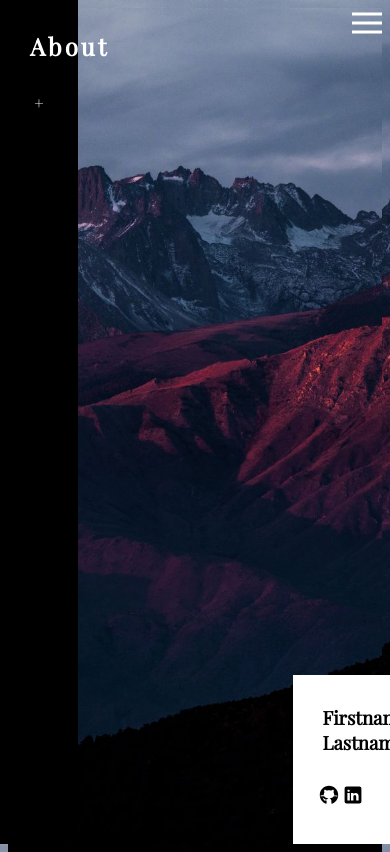
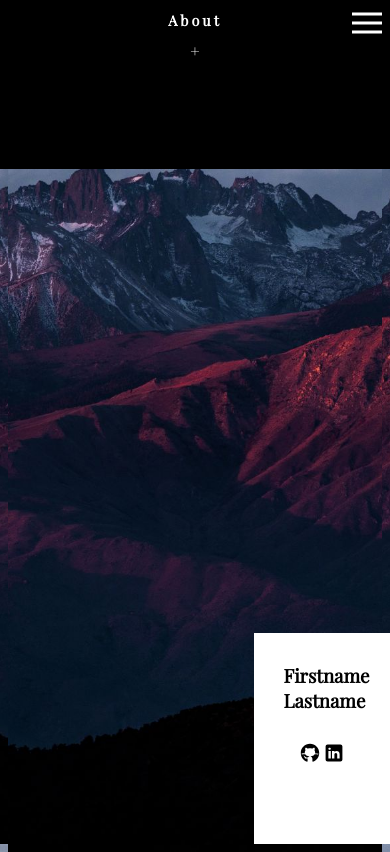
Before and after one commit to SilvijaProzinger/A-Simple-Website-Design, a plain HTML site: page index.html in a window 390 px wide. Drawn offline with nearby package versions, Linux system fonts and the light colour scheme.

Commit message:
added media query mixin for responsiveness

```diff
--- a/scss/style.scss
+++ b/scss/style.scss
@@ -10,6 +10,12 @@ $position: fixed;
   -moz-background-size: cover;
   -o-background-size: cover;
   background-size: cover;
+}
+
+@mixin phone-and-tablet {
+	@media (max-width: 622px) {
+		@content;
+	}
 }
 
 body, html {
@@ -40,18 +46,34 @@ body {
 		left: 0;
 		bottom: 0;
 
+		@include phone-and-tablet {
+			position: $position;
+			top: 0;
+			width: 100%;
+			height: 100% - 80%;
+		}
+
 		h3 {
 			font-size: 1.5em;
 			margin: $margin;
 			text-align: $align;
 			color: white;
 			letter-spacing: 3px;
+
+			@include phone-and-tablet {
+				font-size: 0.9em;
+				margin: 10px;
+			}
 		}
 
 		#slide {
 			text-align: $align;
 			display: block;
 			color: white;
+
+			@include phone-and-tablet {
+				text-align: $align;
+			}
 		}
 
 		#slide-txt {
@@ -62,6 +84,12 @@ body {
 			margin: $margin;
 			text-align: $align;
 			letter-spacing: 2px;
+
+			@include phone-and-tablet {
+				letter-spacing: 1.2px;
+				font-size: 0.6em;
+				margin: 10px;
+			}
 		}
 	}
 
@@ -94,6 +122,11 @@ body {
 		height: 100% - 80%;
 		position: $position;
 
+		@include phone-and-tablet {
+			width: 100% - 65%;
+			height: 100% - 75%;
+		}
+
 		h3 {
 			margin: $margin;
 			text-align: $align;
```
Also changed, not shown: script.js (+18 -0 lines), css/style.css, 2 other files.
